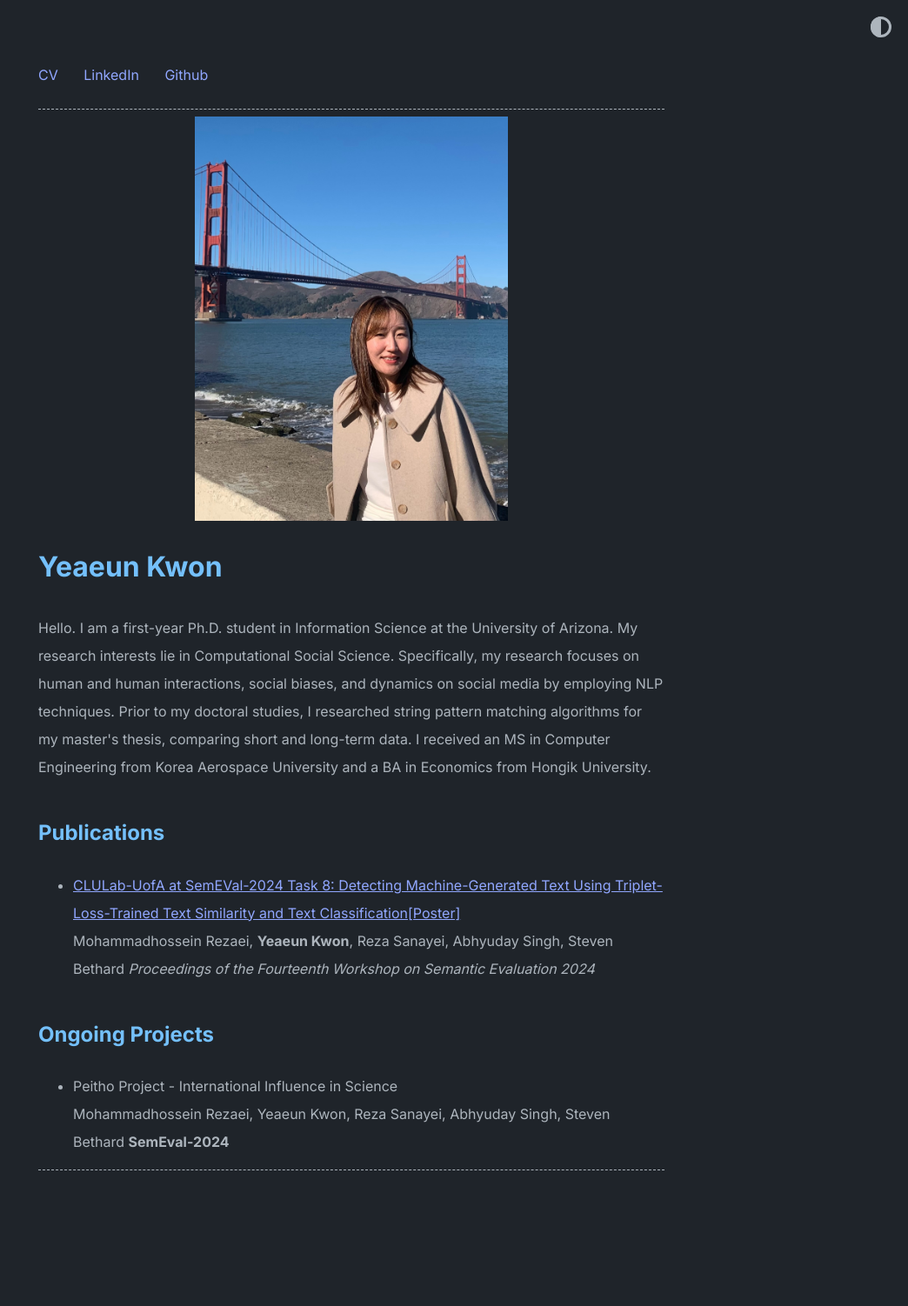
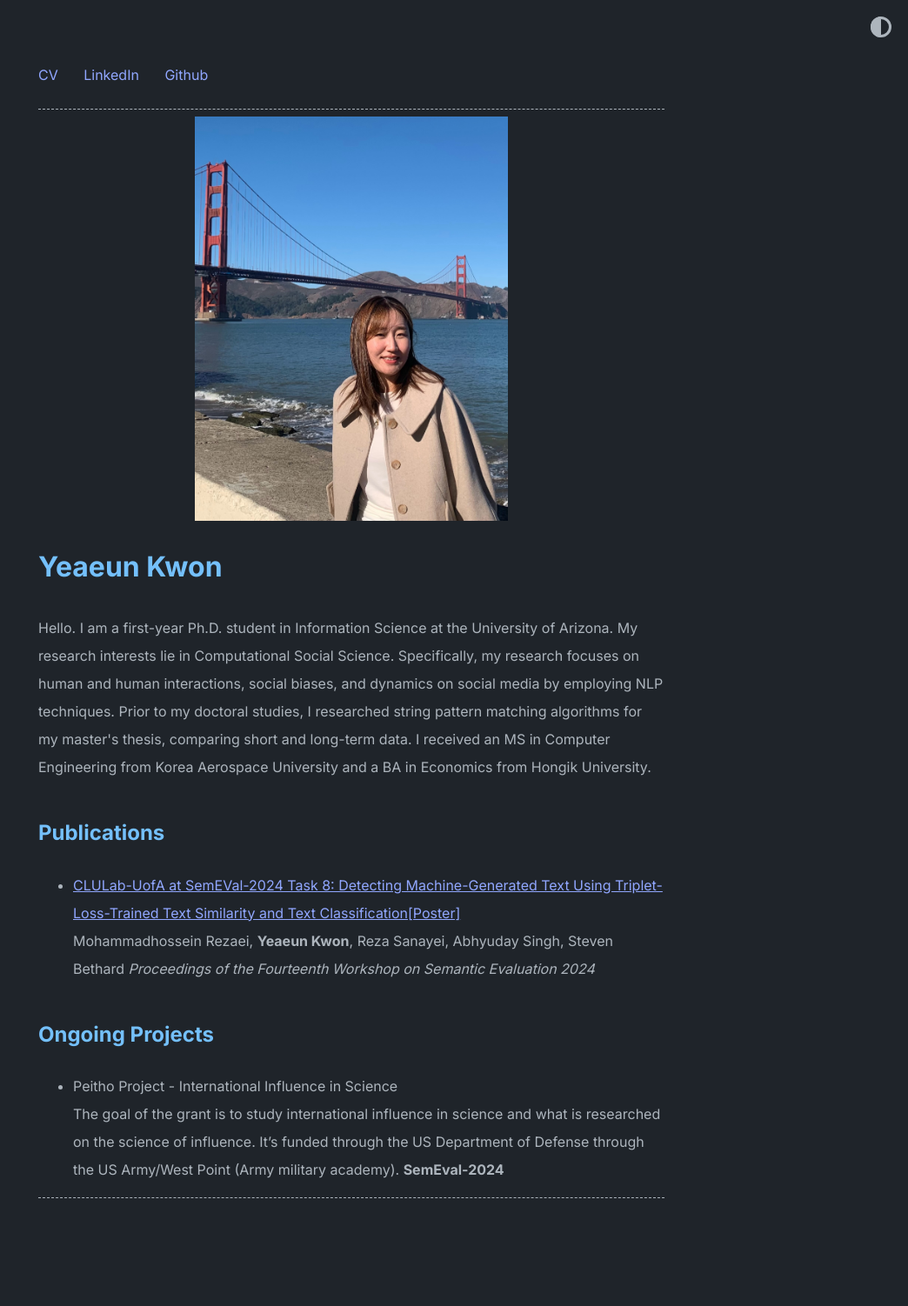
Before and after one commit to yeaeunkwon/yeaeunkwon.github.io, a Jekyll site: the page built from index.md, in a window 1280 px wide. Shown: the whole page at 87% size, without its empty margins (236-1280 px from the left). Built offline with Jekyll 4.4.1, drawn with Linux system fonts in a browser that asks for light colours; before the commit the page ends 1470 px from its top, so only the background shows below that.

Commit message:
Update home.yml

```diff
--- a/_data/home.yml
+++ b/_data/home.yml
@@ -20,5 +20,5 @@ misc_entries:
 ongoing_projects:
   - title: "Peitho Project - International Influence in Science "
     url: false
-    author: Mohammadhossein Rezaei, Yeaeun Kwon, Reza Sanayei, Abhyuday Singh, Steven Bethard
+    author: The goal of the grant is to study international influence in science and what is researched on the science of influence. It’s funded through the US Department of Defense through the US Army/West Point (Army military academy).
     publisher: <b>SemEval-2024</b>
```
